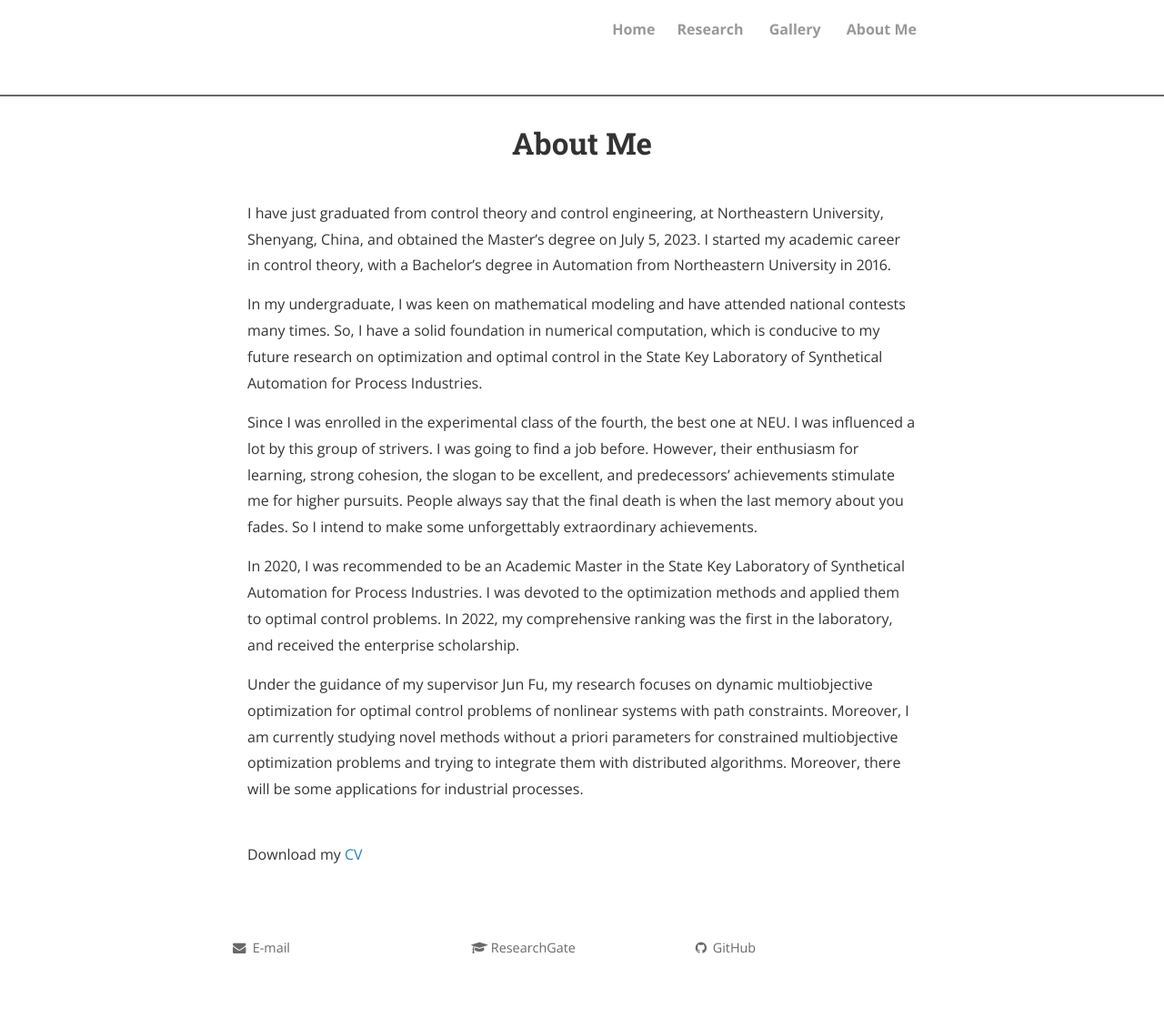
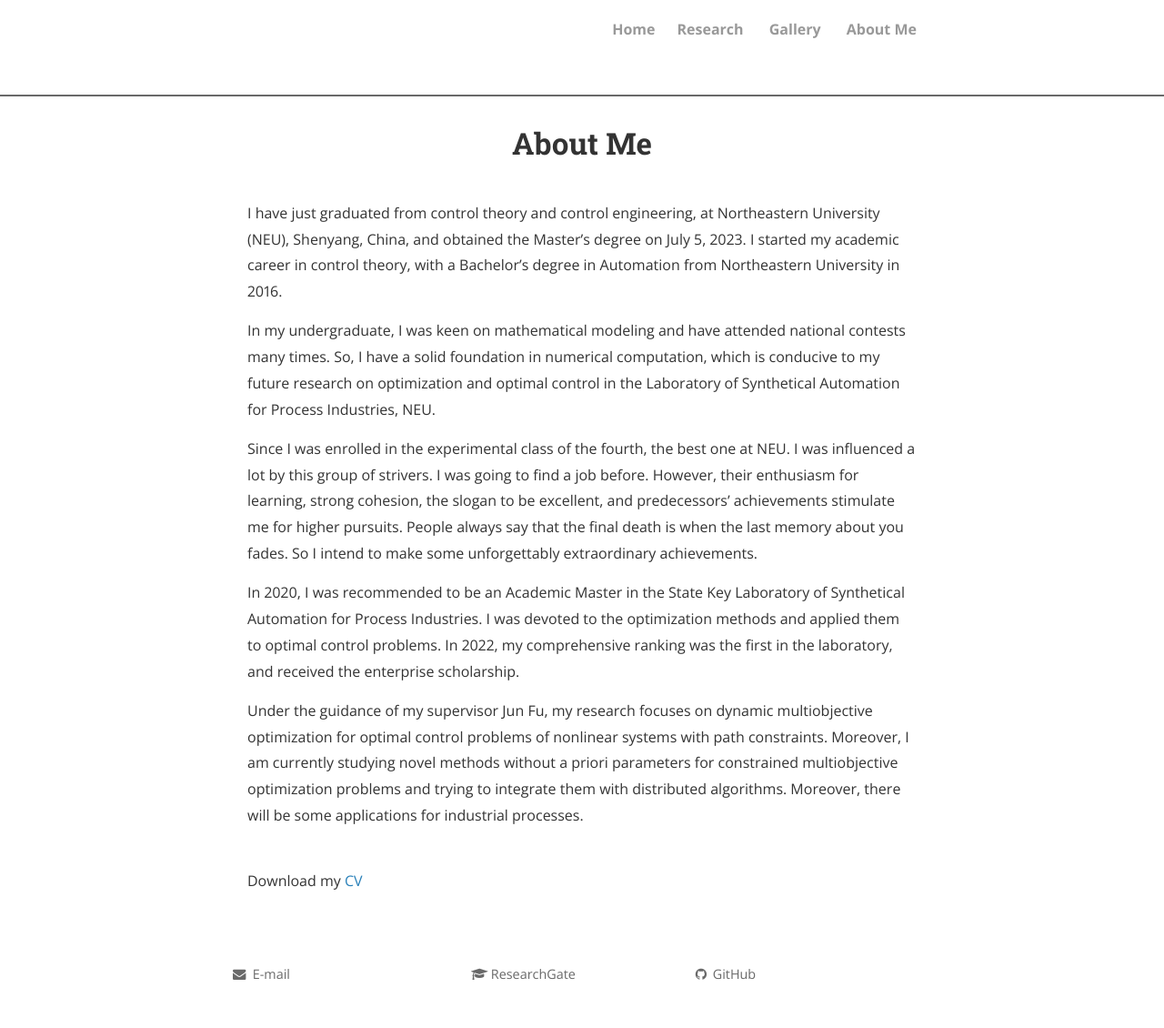
Before and after one commit to zcxy-academic/zcxy-academic.github.io, a Jekyll site: the page built from about.md, in a window 1280 px wide. Shown: the whole page at 91% size. Built offline with Jekyll 4.4.1, drawn with Linux system fonts in a browser that asks for light colours; nearby versions of some CDN libraries; comment, search, counter and statistics services are not loaded; a style sheet for code colours, icons or effects is not loaded; before the commit the page ends 1101 px from its top, so only the background shows below that.

Commit message:
Update about.md
update

```diff
--- a/about.md
+++ b/about.md
@@ -3,9 +3,9 @@
 title: About Me
 permalink: /about/
 ---
-I have just graduated from control theory and control engineering, at Northeastern University, Shenyang, China, and obtained the Master's degree on July 5, 2023. I started my academic career in control theory, with a Bachelor's degree in Automation from Northeastern University in 2016.
+I have just graduated from control theory and control engineering, at Northeastern University (NEU), Shenyang, China, and obtained the Master's degree on July 5, 2023. I started my academic career in control theory, with a Bachelor's degree in Automation from Northeastern University in 2016.
 
-In my undergraduate, I was keen on mathematical modeling and have attended national contests many times. So, I have a solid foundation in numerical computation, which is conducive to my future research on optimization and optimal control in the State Key Laboratory of Synthetical Automation for Process Industries.
+In my undergraduate, I was keen on mathematical modeling and have attended national contests many times. So, I have a solid foundation in numerical computation, which is conducive to my future research on optimization and optimal control in the Laboratory of Synthetical Automation for Process Industries, NEU.
 
 Since I was enrolled in the experimental class of the fourth, the best one at NEU. I was influenced a lot by this group of strivers. I was going to find a job before. However, their enthusiasm for learning, strong cohesion, the slogan to be excellent, and predecessors' achievements stimulate me for higher pursuits. People always say that the final death is when the last memory about you fades. So I intend to make some unforgettably extraordinary achievements.
 
```
